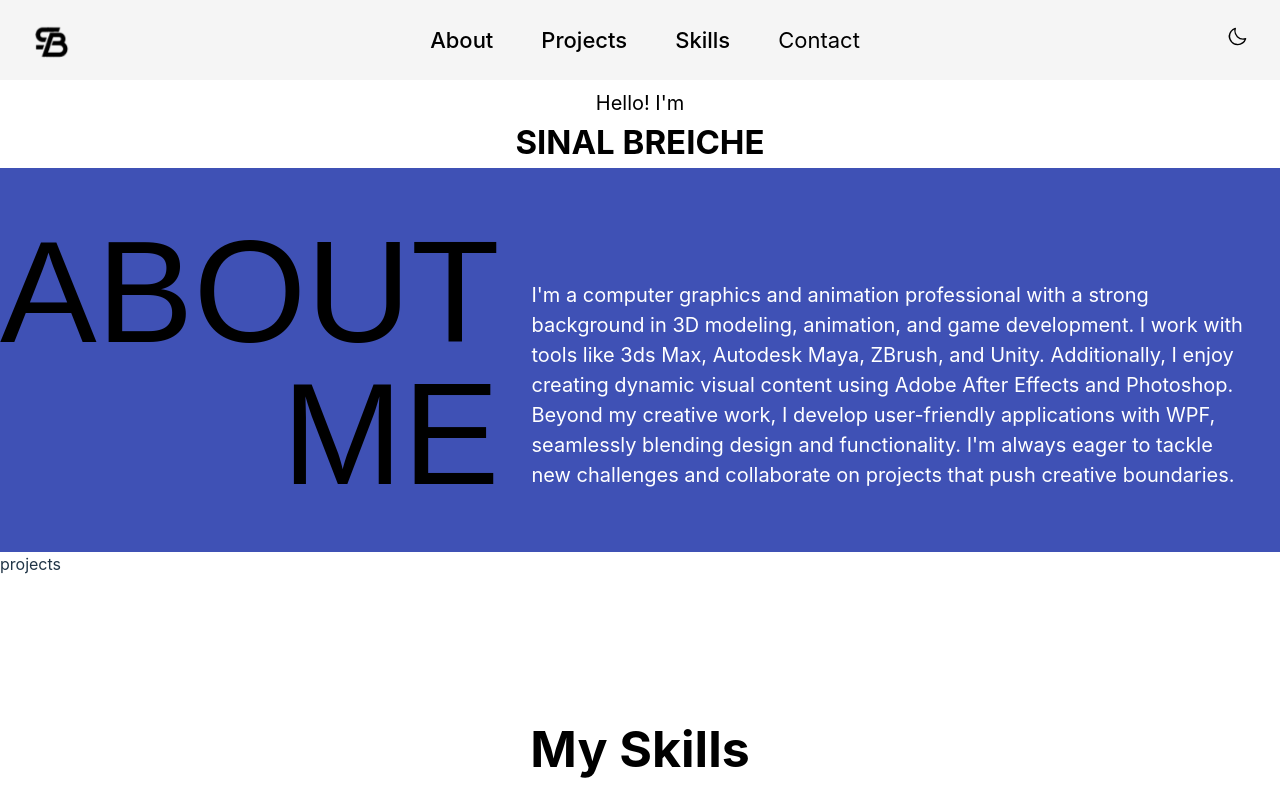
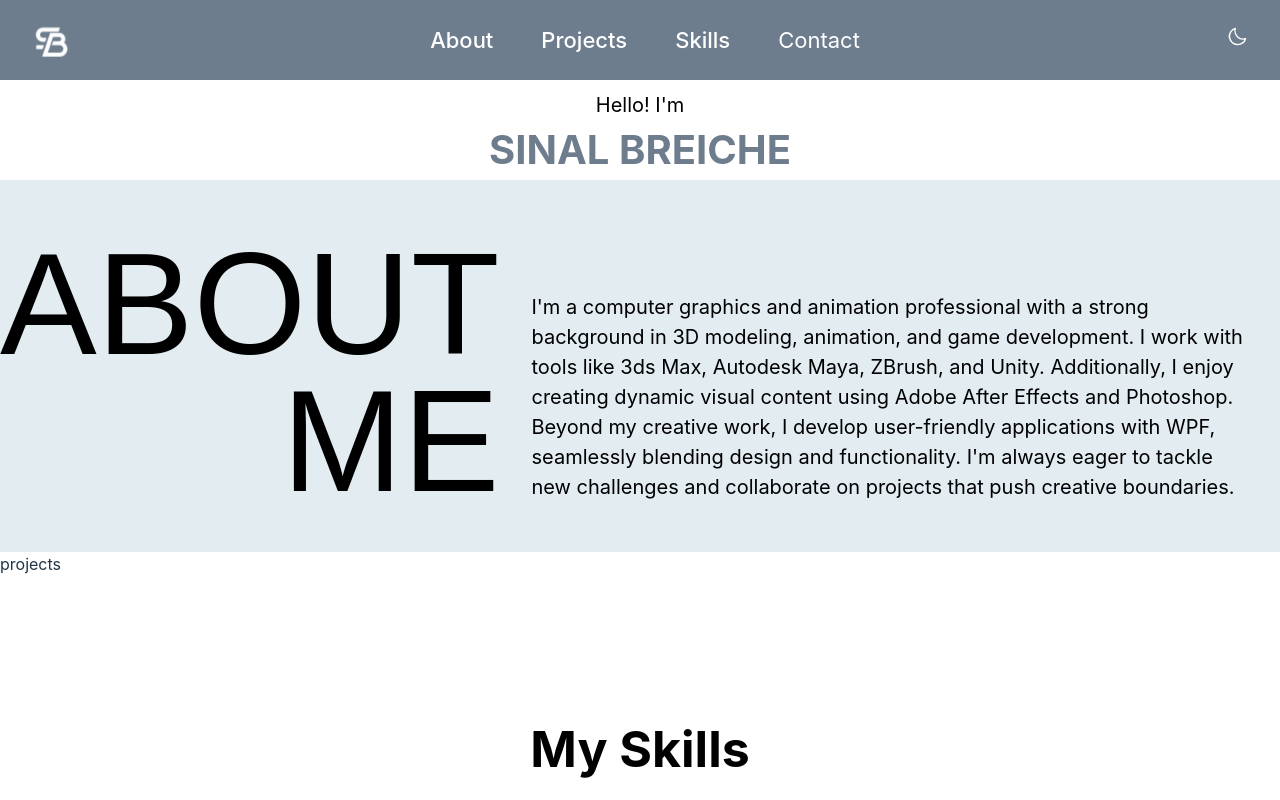
Before and after one commit to ZayanB/Sinal, a React (Vite) app in the folder sinalPortfolio/: page / in a window 1280 px wide. Built offline with nearby package versions, Linux system fonts and the light colour scheme; a web font is replaced by a local one.

Commit message:
finalcolor changes1.3

```diff
--- a/sinalPortfolio/src/Components/About/About.css
+++ b/sinalPortfolio/src/Components/About/About.css
@@ -10,10 +10,11 @@
   display: flex;
   flex-direction: column;
   height: 30rem;
-  background-color: #3f51b5;
+  background-color: #e3ecf1;
   color: black;
   gap: 1rem;
   padding-top: 9vh;
+  justify-content: center;
 }
 
 .About-hello {
@@ -24,7 +25,7 @@
   background-color: white;
   padding-top: 1rem;
   width: 100%;
-  color: black;
+  color: rgb(0, 0, 0);
 }
 
 .About-Description {
--- a/sinalPortfolio/src/Components/About/About.jsx
+++ b/sinalPortfolio/src/Components/About/About.jsx
@@ -7,24 +7,26 @@ const About = () => {
       <div className="About-Main-Container">
         <div className="About-hello">
           <div style={{ fontSize: "20px" }}>Hello! I'm</div>
-          <div style={{ fontSize: "33px", fontWeight: "bold" }}>
+          <div
+            style={{ fontSize: "40px", fontWeight: "bold", color: "#6d7d8d" }}
+          >
             SINAL BREICHE
           </div>
         </div>
         <div className="About-Description">
           <div
             className="About-Me"
-            style={{ fontSize: "145px", textAlign: "right" }}
+            style={{ fontSize: "145px", textAlign: "right", color: "black" }}
           >
             ABOUT
-            <div style={{ margin: "-75px 0 0 0" }}> ME </div>
+            <div style={{ margin: "-80px 0 0 0" }}> ME </div>
           </div>
           <div
             style={{
               width: "66.667%",
               fontSize: "20px",
               paddingTop: "6rem",
-              color: "white",
+              color: "black",
             }}
           >
             I'm a computer graphics and animation professional with a strong
--- a/sinalPortfolio/src/Components/Navbar/Navbar.css
+++ b/sinalPortfolio/src/Components/Navbar/Navbar.css
@@ -7,8 +7,9 @@
   gap: 2rem;
   top: 0;
   width: 100%;
-  background-color: rgb(245, 245, 245);
+  /* background-color: rgb(245, 245, 245); */
   /* background-color: white; */
+  background-color: #6d7d8d;
   height: 10vh;
   font-size: 22px;
   position: fixed;
--- a/sinalPortfolio/src/Components/Navbar/Navbar.jsx
+++ b/sinalPortfolio/src/Components/Navbar/Navbar.jsx
@@ -2,7 +2,7 @@ import React from "react";
 import "./Navbar.css";
 import { PiMoon } from "react-icons/pi";
 import { NavLink } from "react-router-dom";
-import logo from "../../assets/media/logo/sbLogoBlack.png";
+import logo from "../../assets/media/logo/sbLogo.png";
 
 const Navbar = () => {
   return (
@@ -22,20 +22,20 @@ const Navbar = () => {
         </NavLink>
       </div>
       <div className="Navbar-Items">
-        <NavLink to={"/#about-me"} style={{ color: "black" }}>
+        <NavLink to={"/#about-me"} style={{ color: "white" }}>
           About
         </NavLink>
 
-        <NavLink to={"/projects"} style={{ color: "black" }}>
+        <NavLink to={"/projects"} style={{ color: "white" }}>
           Projects
         </NavLink>
-        <NavLink to={"/#skills"} style={{ color: "black" }}>
+        <NavLink to={"/#skills"} style={{ color: "white" }}>
           Skills
         </NavLink>
-        <div>Contact</div>
+        <div style={{ color: "white" }}>Contact</div>
       </div>
       <div className="Navbar-icon">
-        <PiMoon size={22} />
+        <PiMoon size={22} color="white" />
       </div>
     </div>
   );
```
Also changed, not shown: sinalPortfolio/src/assets/media/logo/sbLogo.png (added).
